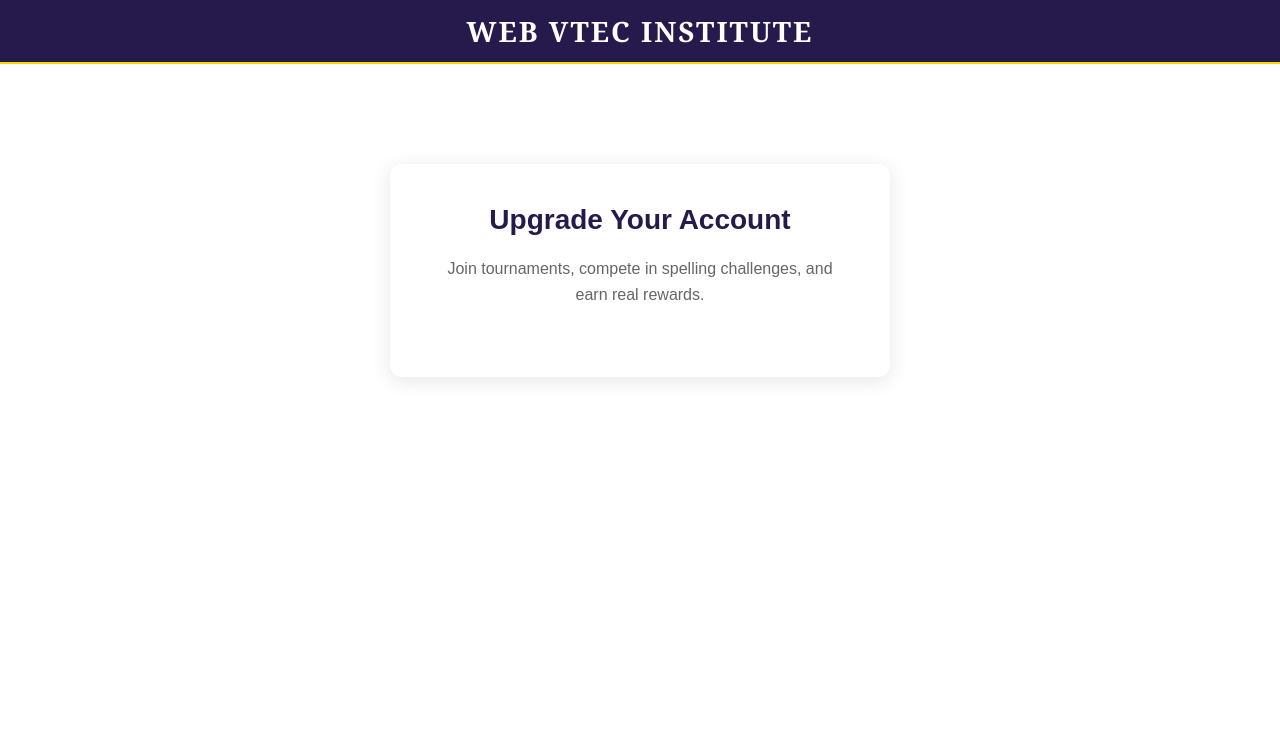
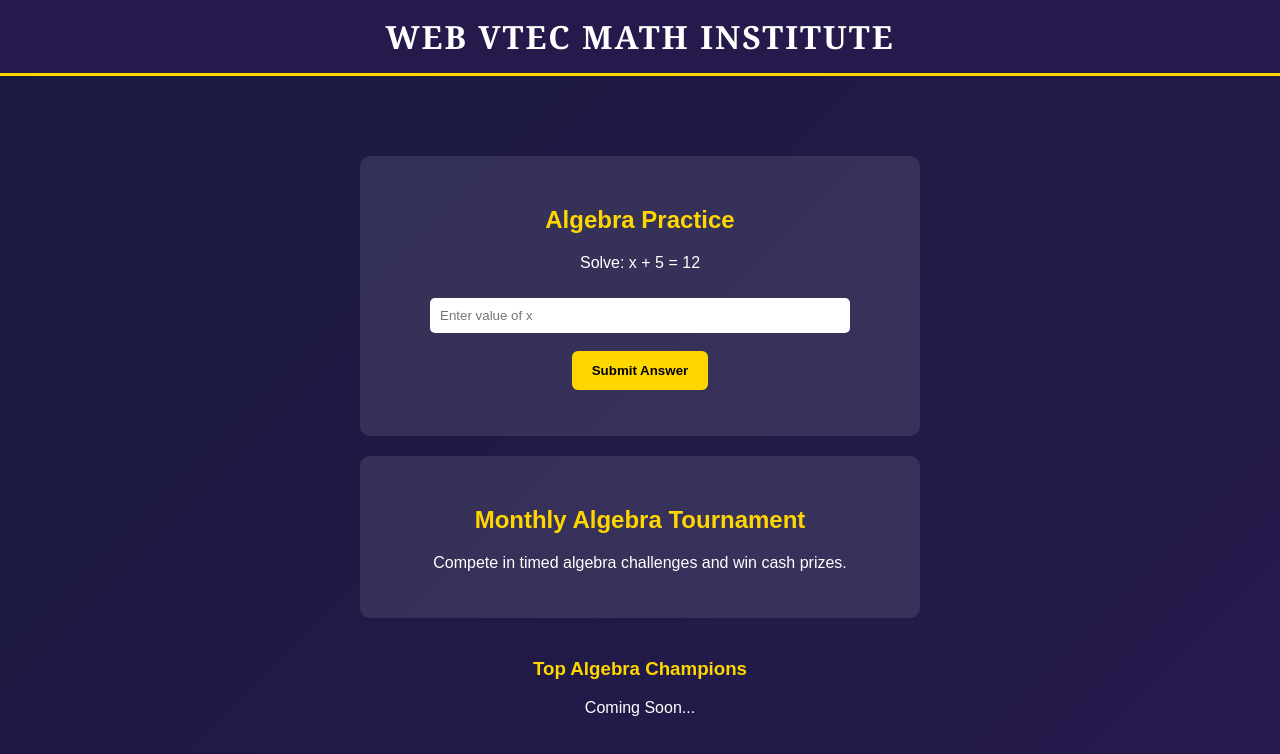
Before and after one commit to webvtec/WEBVTECINSTITUTEMATH, a plain HTML site: page index.html in a window 1280 px wide. Drawn offline with Linux system fonts and the light colour scheme; a script that the page names is missing.

Commit message:
Update index.html

```diff
--- a/index.html
+++ b/index.html
@@ -2,141 +2,154 @@
 <html lang="en">
 <head>
     <meta charset="UTF-8">
+    <title>WEB VTEC MATH INSTITUTE</title>
     <meta name="viewport" content="width=device-width, initial-scale=1.0">
-    <title>WEB VTEC INSTITUTE</title>
 
-    <!-- SEO & Description -->
-    <meta name="description" content="WEB VTEC INSTITUTE – Compete in spelling challenges, quizzes, word games, and monthly tournaments. Earn tokens, climb leaderboards, and win cash prizes.">
-    <meta name="keywords" content="WEB VTEC, WEB VTECH, webvtec, webvtech, web vtech, webvtechinstitute, webvtecinstitute, Web Vtec Institute, webvtec, web vtec institute, WEB VTEC INSTITUTE, spelling, quiz, word games, tournaments, leaderboard, Jamaica, online learning">
-    <meta name="author" content="WEB VTEC INSTITUTE">
-    <link rel="canonical" href="https://webvtecinstitute.com/">
+    <!-- Firebase -->
+    <script src="https://www.gstatic.com/firebasejs/9.22.0/firebase-app-compat.js"></script>
+    <script src="https://www.gstatic.com/firebasejs/9.22.0/firebase-auth-compat.js"></script>
+    <script src="https://www.gstatic.com/firebasejs/9.22.0/firebase-firestore-compat.js"></script>
 
-    <!-- Favicon -->
-    <link rel="icon" type="image/png" sizes="32x32" href="https://res.cloudinary.com/dqqr9udcs/image/upload/v1771220928/WEB_VTEC_LOGO_jfihzc_e_background_removal_f_png_ooes1p_c_crop_w_800_h_800_tbbcb3.png">
-
-    <!-- PayPal + Firebase -->
-    <script src="https://www.paypal.com/sdk/js?client-id=ARB1-XkFwZYfvm4fdyXYH-t3obhybfoGwT4YVeDZqJ2RwxFg9wNBb-TxZvanRq6uXndODOtAdMWfBeoj&currency=USD&locale=en_US"></script>
-    <script src="https://www.gstatic.com/firebasejs/9.22.0/firebase-app-compat.js"></script>
-    <script src="https://www.gstatic.com/firebasejs/9.22.0/firebase-firestore-compat.js"></script>
-    <script src="https://www.gstatic.com/firebasejs/9.22.0/firebase-auth-compat.js"></script>
-    <script src="https://www.gstatic.com/firebasejs/9.22.0/firebase-storage-compat.js"></script>
+    <!-- PayPal -->
+    <script src="https://www.paypal.com/sdk/js?client-id=YOUR_CLIENT_ID&currency=USD"></script>
 
     <style>
-        * {
+        body {
             margin: 0;
-            padding: 0;
-            box-sizing: border-box;
-        }
-
-        body {
             font-family: Arial, sans-serif;
-            background: white;
-            min-height: 100vh;
-            padding-bottom: 50px;
-        }
-
-        .institute-header {
-            background: #261A4C;
-            padding: 12px 0;
-            text-align: center;
-            border-bottom: 2.5px solid #FFD700;
-            position: relative;
-        }
-
-        .institute-title {
-            font-size: 28px;
-            font-weight: 700;
+            background: linear-gradient(135deg, #1a1a40, #261A4C);
             color: white;
-            letter-spacing: 2px;
-            font-family: 'Georgia', 'Times New Roman', serif;
-        }
-
-        .coin-display {
-            position: absolute;
-            top: 50%;
-            right: 20px;
-            transform: translateY(-50%);
-            display: none;
-            align-items: center;
-            gap: 8px;
-            background: rgba(255, 215, 0, 0.2);
-            padding: 8px 16px;
-            border-radius: 20px;
-            border: 2px solid #FFD700;
-            cursor: pointer;
-            transition: all 0.3s ease;
-        }
-
-        .coin-display.active {
-            display: flex;
-        }
-
-        .coin-display:hover {
-            background: rgba(255, 215, 0, 0.3);
-            transform: translateY(-50%) scale(1.05);
-        }
-
-        .coin-icon {
-            font-size: 24px;
-        }
-
-        .coin-amount {
-            color: #FFD700;
-            font-weight: bold;
-            font-size: 18px;
-        }
-
-        /* Payment Container */
-        #payment-container {
-            max-width: 500px;
-            margin: 100px auto;
-            padding: 40px;
-            background: white;
-            border-radius: 12px;
-            box-shadow: 0 4px 20px rgba(0, 0, 0, 0.1);
             text-align: center;
         }
 
-        #payment-container h2 {
-            color: #261A4C;
-            margin-bottom: 20px;
-            font-size: 28px;
+        .header {
+            background: #261A4C;
+            padding: 15px;
+            border-bottom: 3px solid #FFD700;
         }
 
-        #payment-container p {
-            color: #666;
-            margin-bottom: 30px;
-            font-size: 16px;
-            line-height: 1.6;
+        .header h1 {
+            margin: 0;
+            font-size: 32px;
+            letter-spacing: 2px;
+            font-family: Georgia, serif;
         }
 
-        #paypal-button-container {
-            margin-top: 20px;
+        .container {
+            margin-top: 40px;
+            padding: 20px;
         }
 
-        .payment-success {
-            color: #28a745;
+        .card {
+            background: rgba(255,255,255,0.1);
+            padding: 30px;
+            margin: 20px auto;
+            border-radius: 10px;
+            max-width: 500px;
+        }
+
+        .card h2 {
+            margin-bottom: 20px;
+            color: #FFD700;
+        }
+
+        button {
+            padding: 12px 20px;
+            border: none;
+            border-radius: 6px;
+            background: #FFD700;
             font-weight: bold;
-            margin-bottom: 20px;
+            cursor: pointer;
+        }
+
+        button:hover {
+            background: #ffcc00;
+        }
+
+        input {
+            padding: 10px;
+            width: 80%;
+            margin-top: 10px;
+            border-radius: 5px;
+            border: none;
+        }
+
+        .leaderboard {
+            margin-top: 40px;
+        }
+
+        .leaderboard h3 {
+            color: #FFD700;
         }
     </style>
 </head>
 
 <body>
 
-    <div class="institute-header">
-        <h1 class="institute-title">WEB VTEC INSTITUTE</h1>
-        <div class="coin-display">
-            <span class="coin-icon">🪙</span>
-            <span class="coin-amount">0</span>
-        </div>
+    <div class="header">
+        <h1>WEB VTEC MATH INSTITUTE</h1>
     </div>
 
-    <div id="payment-container">
-        <h2>Upgrade Your Account</h2>
-        <p>Join tournaments, compete in spelling challenges, and earn real rewards.</p>
-        <div id="paypal-button-container"></div>
+    <div class="container">
+
+        <!-- Algebra Practice -->
+        <div class="card">
+            <h2>Algebra Practice</h2>
+            <p id="question">Solve: x + 5 = 12</p>
+            <input type="number" id="answer" placeholder="Enter value of x">
+            <br><br>
+            <button onclick="checkAnswer()">Submit Answer</button>
+            <p id="result"></p>
+        </div>
+
+        <!-- Algebra Tournament -->
+        <div class="card">
+            <h2>Monthly Algebra Tournament</h2>
+            <p>Compete in timed algebra challenges and win cash prizes.</p>
+            <div id="paypal-button-container"></div>
+        </div>
+
+        <!-- Leaderboard -->
+        <div class="leaderboard">
+            <h3>Top Algebra Champions</h3>
+            <p>Coming Soon...</p>
+        </div>
+
     </div>
+
+<script>
+    // Algebra Logic
+    function checkAnswer() {
+        let answer = document.getElementById("answer").value;
+        let result = document.getElementById("result");
+
+        if(answer == 7) {
+            result.innerHTML = "Correct! 🎉";
+            result.style.color = "#00ff88";
+        } else {
+            result.innerHTML = "Incorrect. Try Again.";
+            result.style.color = "red";
+        }
+    }
+</script>
+
+<script>
+    // PayPal Button
+    paypal.Buttons({
+        createOrder: function(data, actions) {
+            return actions.order.create({
+                purchase_units: [{
+                    amount: { value: '10.00' }
+                }]
+            });
+        },
+        onApprove: function(data, actions) {
+            return actions.order.capture().then(function(details) {
+                alert("Tournament Entry Successful!");
+            });
+        }
+    }).render('#paypal-button-container');
+</script>
 
 </body>
 </html>
```
